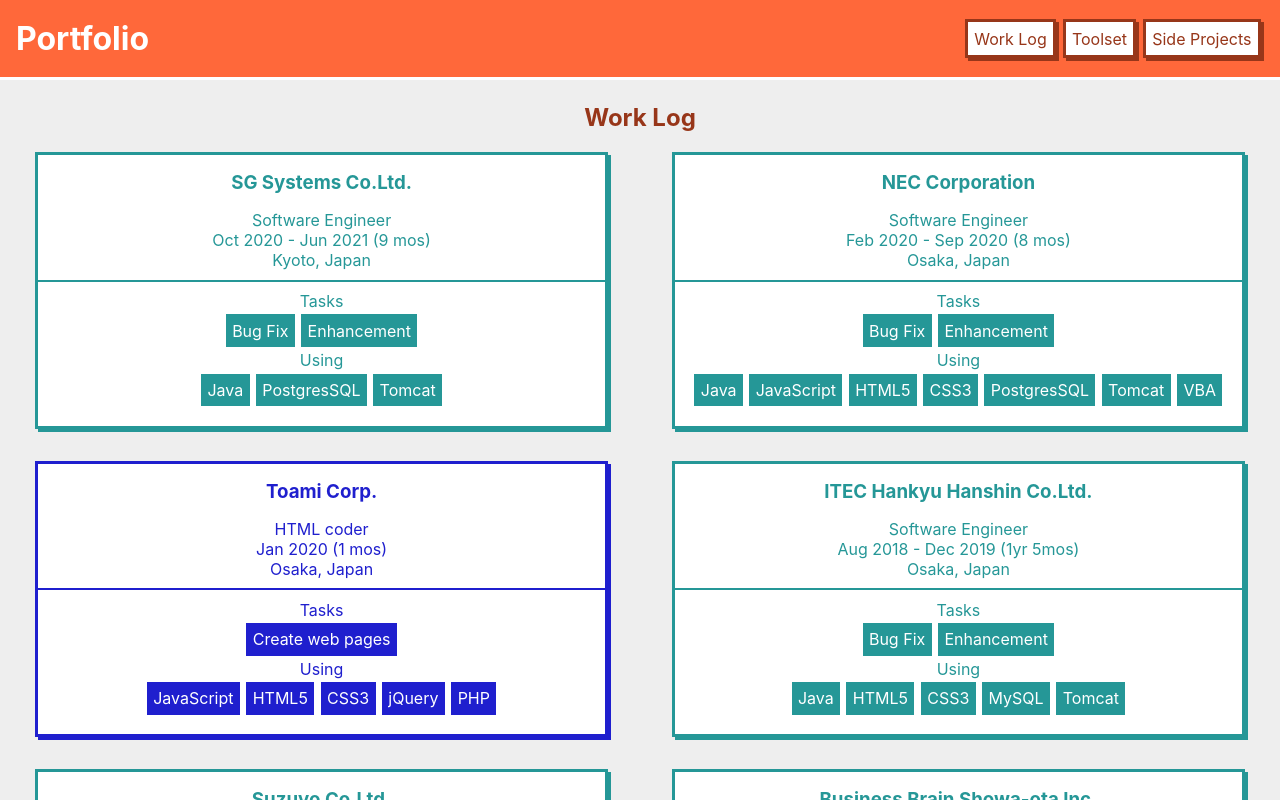
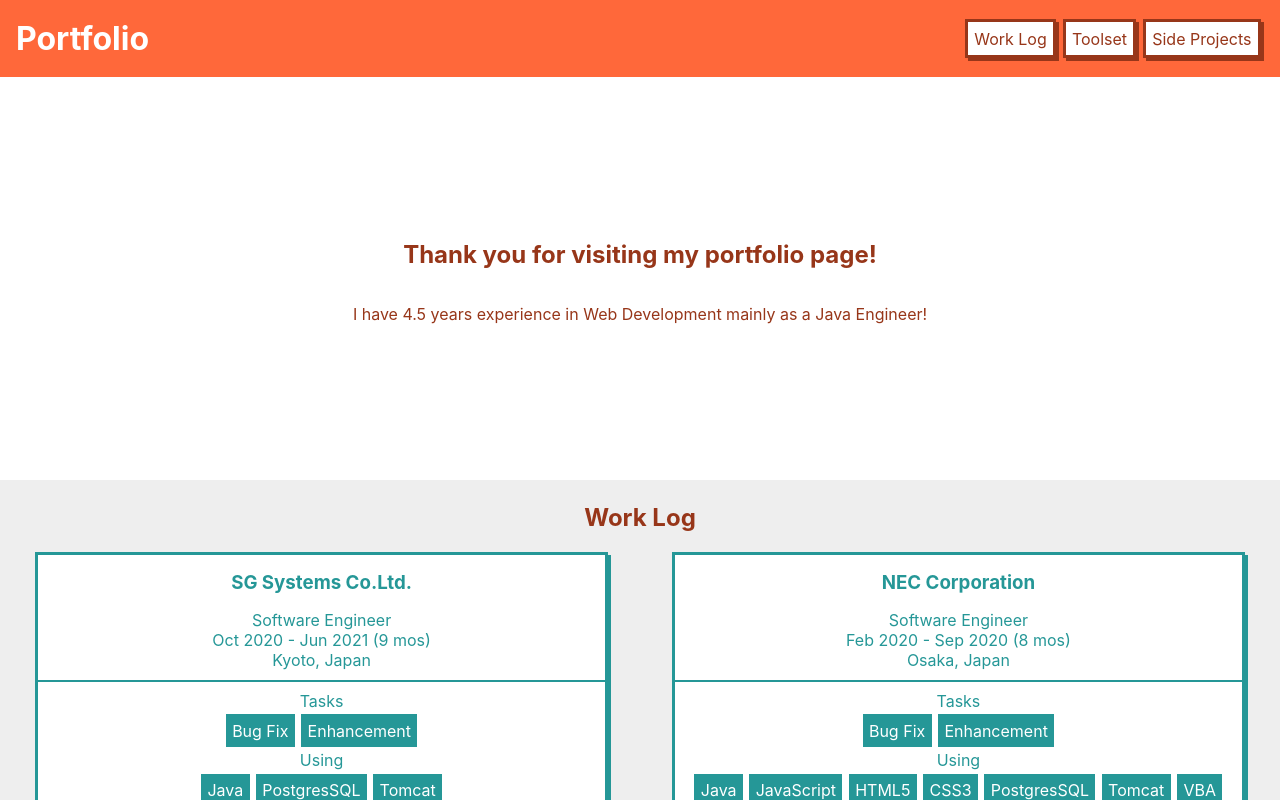
Before and after one commit to SOunit/portfolio, a React (Create React App) app: page / in a window 1280 px wide. Shown: the top 800 px of the page. Built offline with nearby package versions, Linux system fonts and the light colour scheme.

Commit message:
add welcome section

```diff
--- a/src/App.js
+++ b/src/App.js
@@ -1,11 +1,13 @@
 import SideProjects from './components/sideProjects/SideProjects';
 import Toolset from './components/toolset/Toolset';
 import Layout from './components/ui/Layout/Layout';
+import Welcome from './components/welcome/Welcome';
 import Worklog from './components/worklog/Worklog';
 
 function App() {
   return (
     <Layout>
+      <Welcome />
       <Worklog />
       <Toolset />
       <SideProjects />
--- /dev/null
+++ b/src/components/welcome/Welcome.js
@@ -0,0 +1,16 @@
+import SectionTitle from '../sectionTitle/SectionTitle';
+import classes from './Welcome.module.css';
+
+const Welcome = () => {
+  return (
+    <div className={classes['welcome']}>
+      <SectionTitle title='Thank you for visiting my portfolio page!' />
+      <p className={classes['welcome__text']}>
+        I have 4.5 years experience in Web Development mainly as a Java
+        Engineer!
+      </p>
+    </div>
+  );
+};
+
+export default Welcome;
--- /dev/null
+++ b/src/components/welcome/Welcome.module.css
@@ -0,0 +1,12 @@
+.welcome {
+  height: 50vh;
+  display: flex;
+  flex-direction: column;
+  justify-content: center;
+  align-items: center;
+  margin: 0 1rem;
+}
+
+.welcome__text {
+  color: #973619;
+}
```
